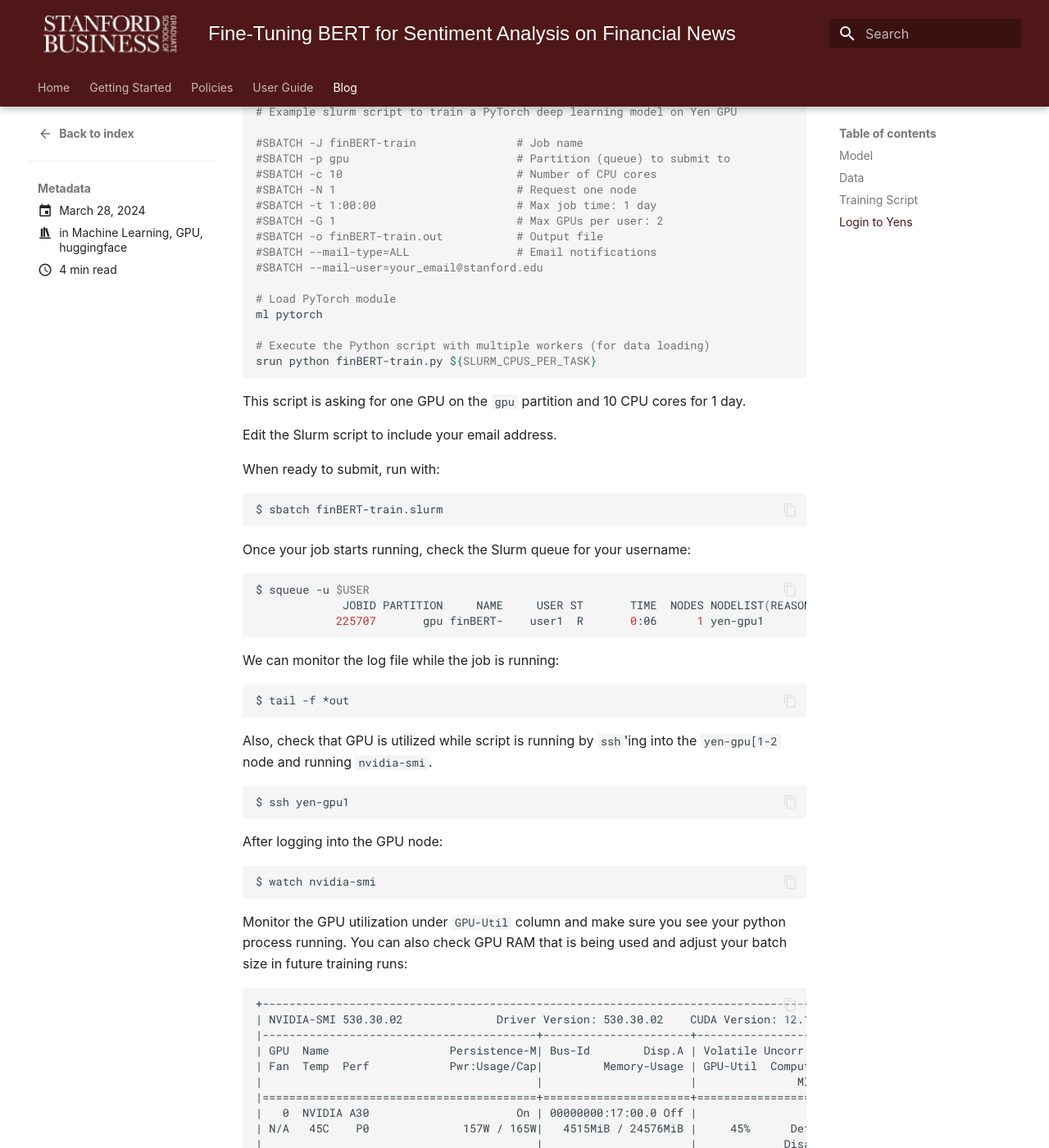
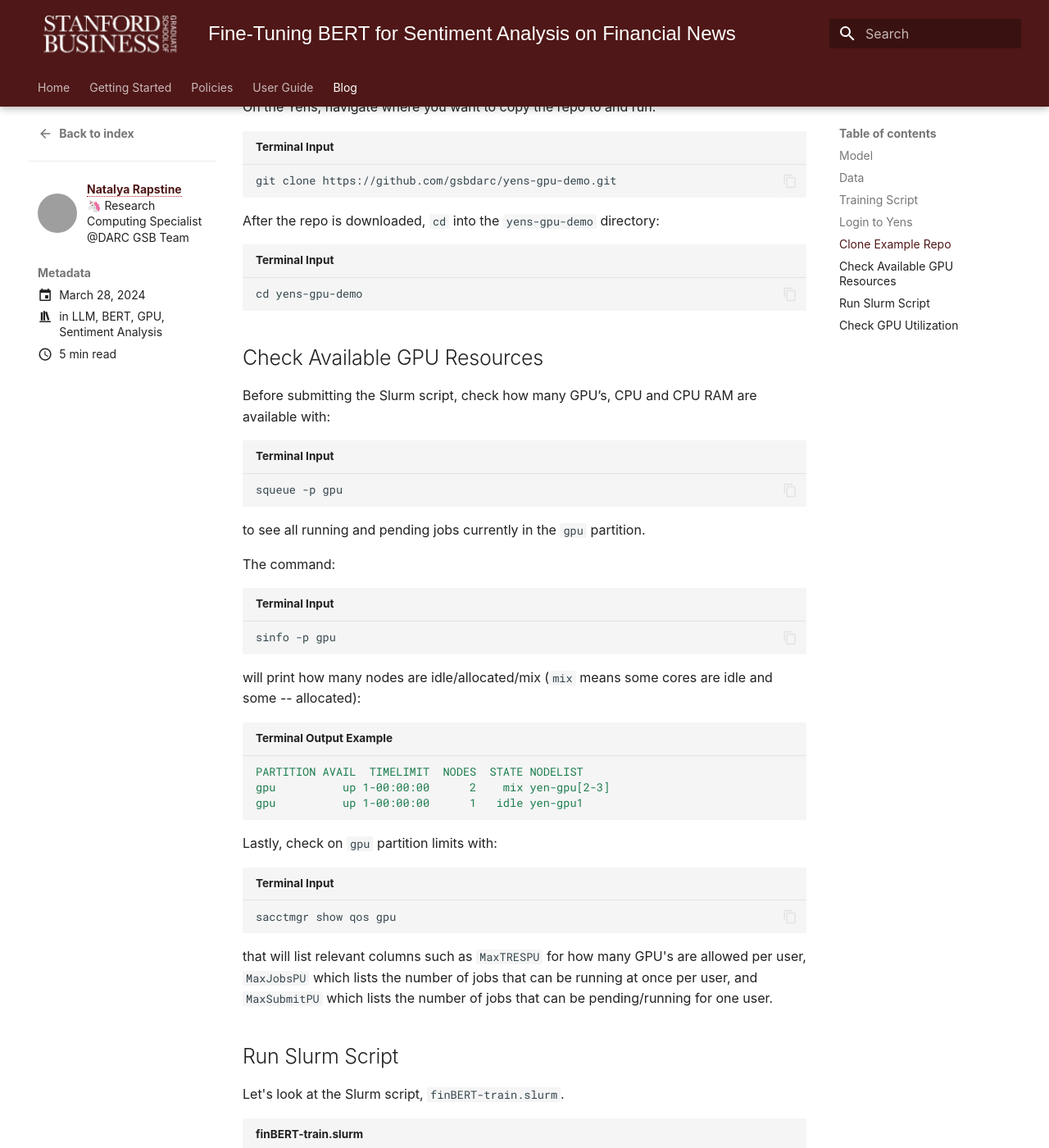
Before and after one commit to gsbdarc/rcpedia_mockup, an MkDocs documentation site: the page built from docs/blog/posts/2024-03-28-finBERT.md, in a window 1280 px wide and 1400 px high, scrolled down 1823 px. Shown: the whole window at 82% size. Built offline with MkDocs 1.6.1 and Material for MkDocs 9.7.7, drawn with Linux system fonts in a browser that asks for light colours; some web fonts are replaced; some of the changed text lies outside the part shown; grey boxes are pictures that could not be loaded.

Commit message:
This is a combination of 2 commits.

````diff
--- a/docs/blog/.authors.yml
+++ b/docs/blog/.authors.yml
@@ -9,3 +9,8 @@
     description: Darc Team Data Engineering Manager # Author description
     avatar: https://github.com/mpj2104.png         # Author avatar
     url: https://github.com/mpj2104            # Author website URL
+  nrapstin:
+    name: Natalya Rapstine                                       # Author name
+    description: 🦄 Research Computing Specialist @DARC GSB Team  # Author description
+    avatar: https://github.com/natalya-patrikeeva.png            # Author avatar
+    url: https://github.com/natalya-patrikeeva                   # Author website URL
--- a/docs/blog/posts/2024-03-28-finBERT.md
+++ b/docs/blog/posts/2024-03-28-finBERT.md
@@ -2,86 +2,127 @@
 date:
   created: 2024-03-28
 categories:
-    - Machine Learning
+    - LLM
+    - BERT
     - GPU
-    - huggingface
+    - Sentiment Analysis
+authors:
+    - nrapstin
 ---
 
 
 # Fine-Tuning BERT for Sentiment Analysis on Financial News
 
-In this example we train a transformer model for sentiment analysis on financial news. This task can provide insights into market movements based on news sentiment. Note: This is a basic example. In a real-world scenario, you'd use a large dataset, fine-tune the model more thoroughly, and handle additional considerations.
+In this example, we train a transformer model for sentiment analysis on financial news using Stanford GSB's Yens GPU partition. This task can provide insights into market movements based on news sentiment.
 
-<!-- more -->
+!!! note
+    This is a basic example. In a real-world scenario, you'd use a large dataset, fine-tune the model more thoroughly, and handle additional considerations.
+
+
 ### Model
+For our sentiment analysis task, we are utilizing the BERT (Bidirectional Encoder Representations from Transformers) model. BERT's pre-trained models can be fine-tuned to create state-of-the-art models for a wide range of tasks, including sentiment analysis.
 
-We'll use the <a href="https://huggingface.co/docs/transformers/index/" target="_blank">transformers</a> library, which provides pre-trained models and tokenizers, in conjunction with <a href="https://pypi.org/project/pytorch-lightning/" target="_blank">PyTorch Lightning</a>. PyTorch Lightning is a lightweight <a href="https://pytorch.org/" target="_blank">PyTorch</a> wrapper that helps researchers streamline their model training and evaluation.
+We'll use the [Transformers library](https://huggingface.co/docs/transformers/index){:target="_blank"}, which provides these pre-trained models and tokenizers, in conjunction with [PyTorch Lightning](https://pypi.org/project/pytorch-lightning){:target="_blank"}. PyTorch Lightning is a lightweight [PyTorch](https://pytorch.org){:target="_blank"} wrapper that helps researchers streamline their model training and evaluation.
 
 ### Data
-We'll use <a href="https://www.kaggle.com/datasets/ankurzing/sentiment-analysis-for-financial-news/" target="_blank">Kaggle dataset</a> of financial phrase bank (<a href="https://arxiv.org/abs/1307.5336" target="_blank">Malo et al., 2014</a>). The collection of financial news headlines was annotated by 16 people with background knowledge on financial markets. We will use 2,264 sentences that had 100% agreement in annotations, each sentence labeled by 5-8 people. The data file, `Sentences_AllAgree.txt`, has the following format:
 
-```bash
+We'll use the [Kaggle dataset](https://www.kaggle.com/datasets/ankurzing/sentiment-analysis-for-financial-news){:target="_blank"} of financial phrase bank ([Malo et al., 2014](https://arxiv.org/abs/1307.5336){:target="_blank"}). The collection of financial news headlines was annotated by 16 people with background knowledge on financial markets. We will use over two thousand sentences that had 100% agreement in annotations, each sentence labeled by 5-8 people. The data file, `Sentences_AllAgree.txt`, has the following format:
+
+```{.yaml .no-copy title="Data Format"}
 sentence@sentiment
 ```
-where sentiment is either positive, neutral or negative. Positive sentiment means that the news headline may positively influence the stock price; negative sentiment means that the headline may negatively influence the stock price; and neutral sentiment means that the headline is not relevant to the stock price.
+
+where sentiment is either positive, neutral, or negative. Positive sentiment means that the news headline may positively influence the stock price; negative sentiment means that the headline may negatively influence the stock price; and neutral sentiment means that the headline is not relevant to the stock price.
 
 For example,
 
-```bash
+```{.yaml .no-copy title="Example Sentence with Sentiment"}
 For the last quarter of 2010 , Componenta 's net sales doubled to EUR131m from EUR76m for the same period a year earlier , while it moved to a zero pre-tax profit from a pre-tax loss of EUR7m .@positive
 ```
-
 
 ### Training Script
 
 The training script:
 
 - Defines a custom dataset to handle financial news texts and their labels.
-- Uses BERT from the transformers library for sentiment analysis.
-- Trains the model using PyTorch Lightning's Trainer on <a href="/topicGuides/yenGPU.html" target="_blank">Yen's GPU</a>.
+- Uses BERT from the `transformers` library for sentiment analysis.
+- Trains the model using PyTorch Lightning's Trainer on [Yen's GPU](/_user_guide/best_practices_gpu){:target="_blank"}.
 
 
 ## Login to Yens
 
-Enter your SUNet ID and Duo authenticate to login.
+Enter your SUNet ID in place of `$USER` and Duo authenticate to login.
 
-```bash
-$ ssh <$USER>@yen.stanford.edu
+```title="Terminal Input"
+ssh $USER@yen.stanford.edu
 ```
 
-The data, Python training script and example Slurm script are in <a href="https://github.com/gsbdarc/yens-gpu-demo" target="_blank">GitHub repo</a> that you will need to copy to the Yens.
+## Clone Example Repo
+The data, Python training script, and example Slurm script are in [GitHub repo](https://github.com/gsbdarc/yens-gpu-demo){:target="_blank"} that you will need to copy to the Yens.
 
 On the Yens, navigate where you want to copy the repo to and run:
 
-```bash
-$ git clone https://github.com/gsbdarc/yens-gpu-demo.git
+```title="Terminal Input"
+git clone https://github.com/gsbdarc/yens-gpu-demo.git
 ```
 
 After the repo is downloaded, `cd` into the `yens-gpu-demo` directory:
 
-```bash
-$ cd yens-gpu-demo
+```title="Terminal Input"
+cd yens-gpu-demo
 ```
 
-Before submitting the Slurm script, check how many GPU’s, CPU and CPU RAM are available with `squeue -p gpu` and `sinfo -p gpu` commands to see how many jobs are running on the `yen-gpu1` or `yen-gpu2` node and how many resources are idle.
+## Check Available GPU Resources
+
+Before submitting the Slurm script, check how many GPU’s, CPU and CPU RAM are available with:
+
+```title="Terminal Input"
+squeue -p gpu
+```
+
+to see all running and pending jobs currently in the `gpu` partition.
+
+The command:
+
+```title="Terminal Input"
+sinfo -p gpu
+```
+
+will print how many nodes are idle/allocated/mix (`mix` means some cores are idle and some -- allocated):
+
+```{.yaml .no-copy title="Terminal Output Example"}
+PARTITION AVAIL  TIMELIMIT  NODES  STATE NODELIST
+gpu          up 1-00:00:00      2    mix yen-gpu[2-3]
+gpu          up 1-00:00:00      1   idle yen-gpu1
+```
+
+Lastly, check on `gpu` partition limits with:
+
+```title="Terminal Input"
+sacctmgr show qos gpu
+```
+
+that will list relevant columns such as `MaxTRESPU` for how many GPU's are allowed per user, `MaxJobsPU` which lists the number of jobs that can be running at once per user, and `MaxSubmitPU` which lists the number of jobs that can be pending/running for one user.
+
+
+## Run Slurm Script
 
 Let's look at the Slurm script, `finBERT-train.slurm`.
 
-```bash
-$ cat finBERT-train.slurm
+```bash title="finBERT-train.slurm" linenums="1"
 #!/bin/bash
 
 # Example slurm script to train a PyTorch deep learning model on Yen GPU
 
-#SBATCH -J finBERT-train               # Job name
-#SBATCH -p gpu                         # Partition (queue) to submit to
-#SBATCH -c 10                          # Number of CPU cores
-#SBATCH -N 1                           # Request one node
-#SBATCH -t 1:00:00                     # Max job time: 1 day
-#SBATCH -G 1                           # Max GPUs per user: 2
-#SBATCH -o finBERT-train.out           # Output file
-#SBATCH --mail-type=ALL                # Email notifications
-#SBATCH --mail-user=your_email@stanford.edu
+#SBATCH -J finBERT-train                 # Job name
+#SBATCH -p gpu                           # Partition (queue) to submit to
+#SBATCH -c 10                            # Number of CPU cores
+#SBATCH -N 1                             # Request one node
+#SBATCH -t 1:00:00                       # Max job time: 1 day
+#SBATCH -G 1                             # Max GPUs per user: 4
+#SBATCH -o finBERT-train.out             # Output file
+#SBATCH --mail-type=ALL                  # Email notifications
+#SBATCH --mail-user=your_email@stanford.edu   # Your Email
 
 # Load PyTorch module
 ml pytorch
@@ -92,43 +133,62 @@
 
 This script is asking for one GPU on the `gpu` partition and 10 CPU cores for 1 day.
 
+!!! tip
+    Using the `ml pytorch` on the Yens provides a pre-built virtual environment equipped with PyTorch and Transformers, all optimized for GPU usage. This setup saves significant time compared to manually installing and configuring these libraries.
+
 Edit the Slurm script to include your email address.
 
 When ready to submit, run with:
 
-```bash
-$ sbatch finBERT-train.slurm
+```bash title="Terminal Input"
+sbatch finBERT-train.slurm
 ```
 
-Once your job starts running, check the Slurm queue for your username:
+Check the queue for your username:
 
-```bash
-$ squeue -u $USER
-             JOBID PARTITION     NAME     USER ST       TIME  NODES NODELIST(REASON)
-            225707       gpu finBERT-    user1  R       0:06      1 yen-gpu1
+```bash title="Terminal Input"
+squeue -u $USER
 ```
 
-We can monitor the log file while the job is running:
+You can also filter the queue for `gpu` partition only with:
 
-```
-$ tail -f *out
+```title="Terminal Input"
+squeue -p gpu
 ```
 
-Also, check that GPU is utilized while script is running by `ssh`'ing into the `yen-gpu[1-2` node and running `nvidia-smi`.
+You should see your job in the queue running/pending on one of the GPU nodes:
 
-```bash
-$ ssh yen-gpu1
+```{.yaml .no-copy title="Terminal Output"}
+ JOBID PARTITION     NAME     USER ST       TIME  NODES NODELIST(REASON)
+225707       gpu finBERT-    user1  R       0:06      1 yen-gpu1
 ```
 
-After logging into the GPU node:
-```
-$ watch nvidia-smi
+Once the job starts running, monitor the log file (`-f` flag will append to the screen as more output is added to the out file):
+
+```title="Terminal Input"
+tail -f *out
 ```
 
-Monitor the GPU utilization under `GPU-Util` column and make sure you see your python process running. You can also
-check GPU RAM that is being used and adjust your batch size in future training runs:
+## Check GPU Utilization
 
+While the script is running, we can `ssh` to the node that the job is running on:
+
+```bash title="Terminal Input"
+ssh yen-gpu1
 ```
+
+You may be asked to enter your SUNet password.
+
+After logging into the GPU node:
+```title="Terminal Input on GPU Node"
+watch nvidia-smi
+```
+The `watch` command refreshes `nvidia-smi` command every 2 seconds by default.
+
+Monitor the GPU utilization under `GPU-Util` column and ensure your python process is running. You can also
+check GPU RAM that is being used and adjust your batch size in future training runs (you want to maximize GPU RAM utilized by making batches bigger):
+
+```{.yaml .no-copy title="Output from nvidia-smi Command"}
 +---------------------------------------------------------------------------------------+
 | NVIDIA-SMI 530.30.02              Driver Version: 530.30.02    CUDA Version: 12.1     |
 |-----------------------------------------+----------------------+----------------------+
@@ -162,37 +222,22 @@
 +---------------------------------------------------------------------------------------+
 ```
 
-After the script is done running, check email for CPU/RAM utilization and adjust for future submissions.
+Once the script finishes, check the output file. The out file should tell you that the GPU was detected and used.
 
-
-Once the job is done, look at the output file:
-
-```bash
-$ cat finBERT-train.out
+```{.yaml .no-copy title="finBERT-train.out"}
+GPU available: True (cuda), used: True
 ```
 
-The out file should tell you that the GPU was detected and used.
+We print the accuracy on the test set **before** training:
 
-```
-GPU available: True (cuda), used: True
-```
-We print the accuracy on the test set before training:
+| Test metric | DataLoader 0         |
+|-------------|----------------------|
+| test_acc    | 0.18421052631578946  |
 
-```
-Untrainted model accuracy:
-┏━━━━━━━━━━━━━━━━━━━━━━━━━━━┳━━━━━━━━━━━━━━━━━━━━━━━━━━━┓
-┃        Test metric        ┃       DataLoader 0        ┃
-┡━━━━━━━━━━━━━━━━━━━━━━━━━━━╇━━━━━━━━━━━━━━━━━━━━━━━━━━━┩
-│         test_acc          │    0.18421052631578946    │
-└───────────────────────────┴───────────────────────────┘
-```
+And **after** training for 3 epochs (which takes about 100 seconds):
 
-Then we train for 3 epochs which takes about 100 seconds and we print the test set accuracy after training:
+| Test metric | DataLoader 0         |
+|-------------|----------------------|
+| test_acc    | 0.9736842105263158   |
 
-```bash
-┏━━━━━━━━━━━━━━━━━━━━━━━━━━━┳━━━━━━━━━━━━━━━━━━━━━━━━━━━┓
-┃        Test metric        ┃       DataLoader 0        ┃
-┡━━━━━━━━━━━━━━━━━━━━━━━━━━━╇━━━━━━━━━━━━━━━━━━━━━━━━━━━┩
-│         test_acc          │    0.9736842105263158     │
-└───────────────────────────┴───────────────────────────┘
-```
+In this tutorial, we demonstrated how to fine-tune a BERT model for sentiment analysis on financial news using PyTorch Lightning and run the training on Stanford GSB's Yen GPU cluster.
````
